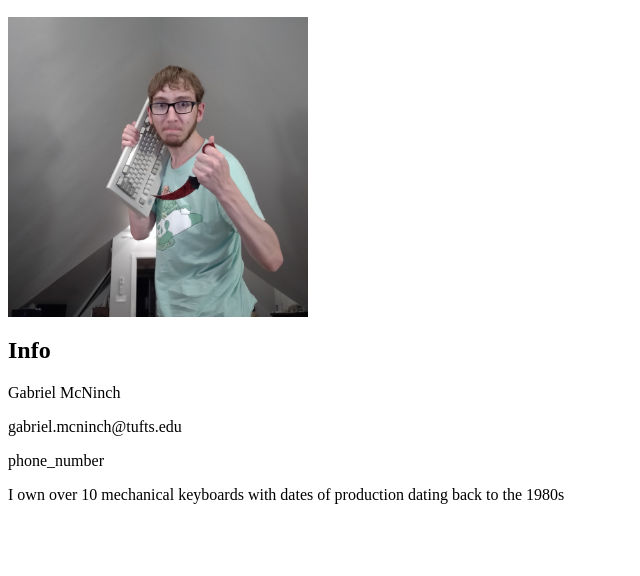
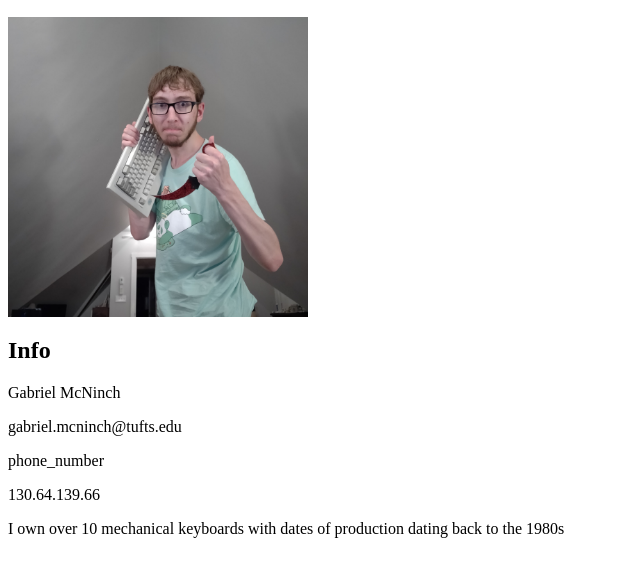
Before and after one commit to gabman15/gabman15.github.io, a plain HTML site: page index.html in a window 1280 px wide. Shown: the part 76-652 px from the top of the page, without its empty margins (0-640 px from the left). Drawn offline with Linux system fonts and the light colour scheme.

Commit message:
ip address

```diff
--- a/index.html
+++ b/index.html
@@ -10,5 +10,6 @@
 <p>Gabriel McNinch</p>
 <p>gabriel.mcninch@tufts.edu</p>
 <p>phone_number</p>
+<p>130.64.139.66</p>
 <p>I own over 10 mechanical keyboards with dates of production dating back to the 1980s</p>
 </article>
```
